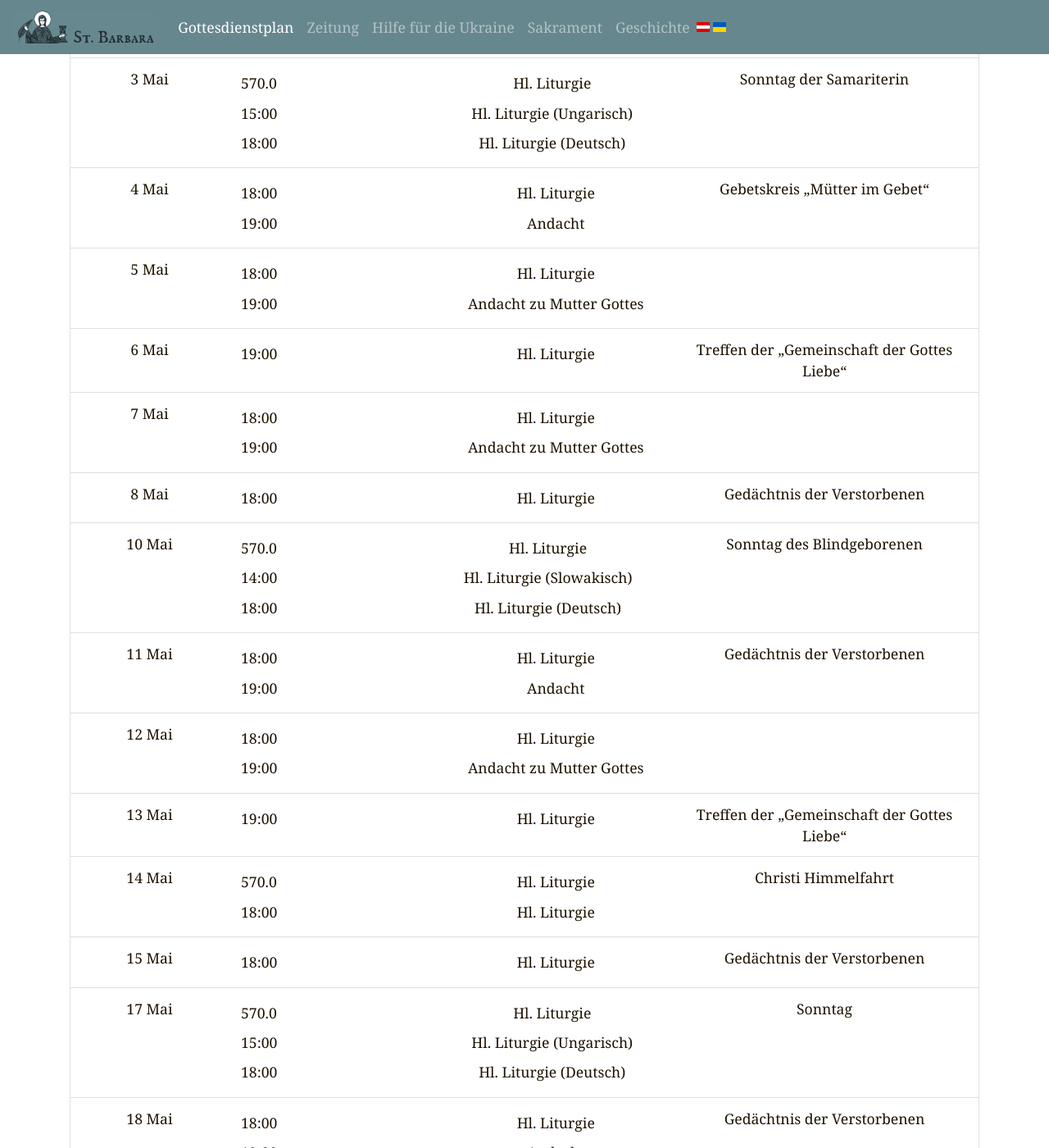
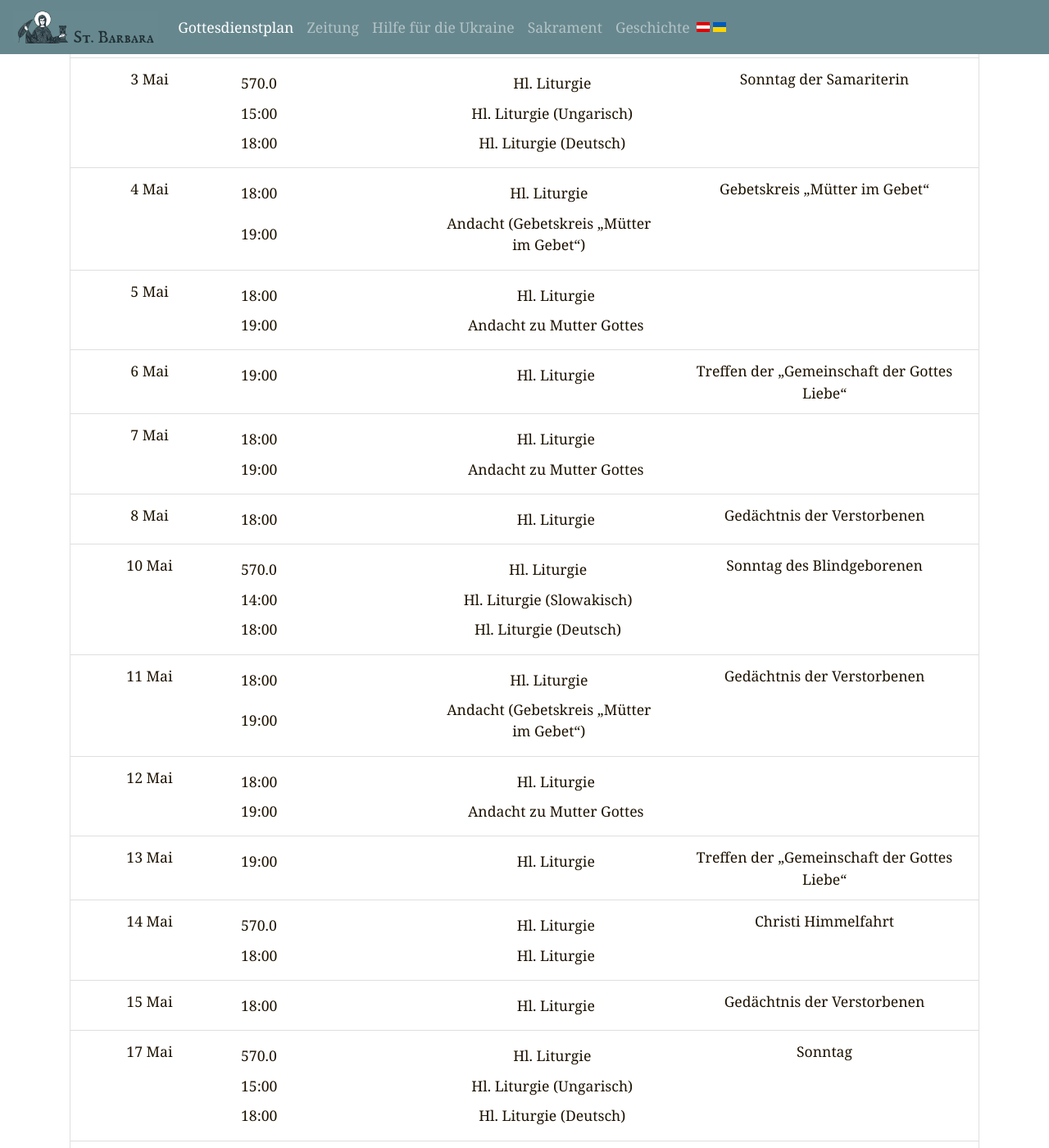
Before and after one commit to n3braska/jekyll, a Jekyll site: the page built from de/timetable.html, in a window 1280 px wide and 1400 px high, scrolled down 720 px. Shown: the whole window at 82% size. Built offline with Jekyll 4.4.1, drawn with Linux system fonts in a browser that asks for light colours; some of the changed text lies outside the part shown.

Commit message:
May timetable update (minor)

```diff
--- a/_data/de/calendar_josaphatskapelle.yml
+++ b/_data/de/calendar_josaphatskapelle.yml
@@ -558,7 +558,7 @@ month:
           - time: '18:00'
             title: Hl. Liturgie
           - time: '19:00'
-            title: Andacht
+            title: Andacht (Gebetskreis „Mütter im Gebet“)
         occasion: Gebetskreis „Mütter im Gebet“
       - d: 5
         event:
@@ -598,7 +598,7 @@ month:
           - time: '18:00'
             title: Hl. Liturgie
           - time: '19:00'
-            title: Andacht
+            title: Andacht (Gebetskreis „Mütter im Gebet“)
         occasion: Gedächtnis der Verstorbenen
       - d: 12
         event:
@@ -638,7 +638,7 @@ month:
           - time: '18:00'
             title: Hl. Liturgie
           - time: '19:00'
-            title: Andacht
+            title: Andacht (Gebetskreis „Mütter im Gebet“)
         occasion: Gedächtnis der Verstorbenen
       - d: 19
         event:
@@ -678,7 +678,7 @@ month:
           - time: '18:00'
             title: Hl. Liturgie
           - time: '19:00'
-            title: Andacht
+            title: Andacht (Gebetskreis „Mütter im Gebet“)
         occasion: Pfingst-Montag
       - d: 26
         event:
--- a/_data/ua/calendar_josaphatskapelle.yml
+++ b/_data/ua/calendar_josaphatskapelle.yml
@@ -606,7 +606,7 @@ month:
           - time: '18:00'
             title: Служба Божа
           - time: '19:00'
-            title: Молебень
+            title: Молебень (Зустріч «Матері в молитві»)
         occasion: Поминання померлих
       - d: 12
         event:
@@ -646,7 +646,7 @@ month:
           - time: '18:00'
             title: Служба Божа
           - time: '19:00'
-            title: Молебень
+            title: Молебень (Зустріч «Матері в молитві»)
         occasion: Поминання померлих
       - d: 19
         event:
```
